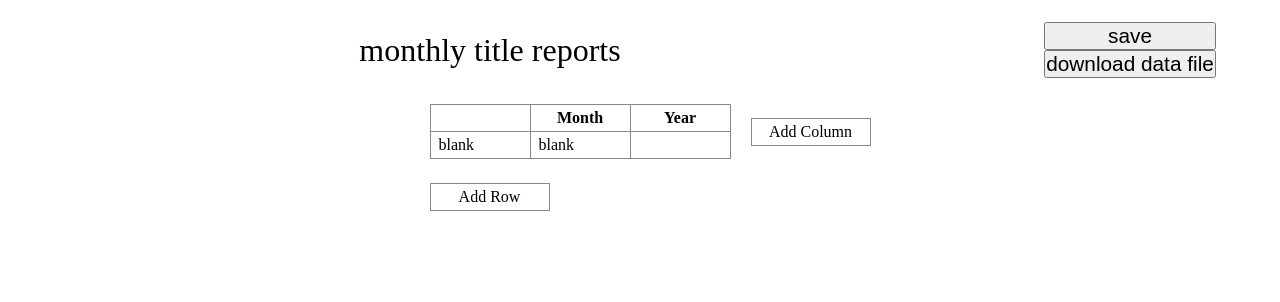
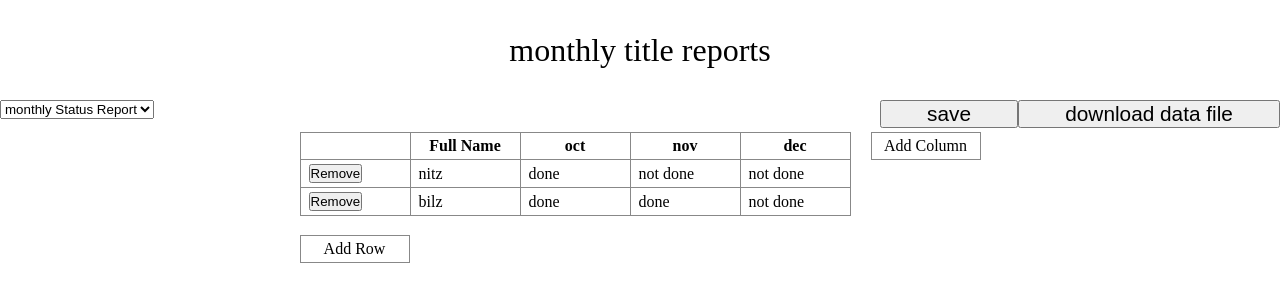
Before and after one commit to darc-coder/data-sheet, a plain HTML site: page index.html in a window 1280 px wide. Drawn offline with Linux system fonts and the light colour scheme.

Commit message:
dev-release v0.5

```diff
--- a/data.js
+++ b/data.js
@@ -1,12 +1,14 @@
 let data = {
-    monthlyStatusReport: {
+    "monthlyStatusReport": {
+        primarycolumn: "Full Name",
         columns: ["oct", "nov", "dec"],
         rows: {
             "nitz": ["done", "not done", "not done"],
             "bilz": ["done", "done", "not done"]
         }
     },
-    data1: {
+    "data-1": {
+        primarycolumn: "Full Name",
         columns: ["url fundamentals", "ethics training"],
         rows: {
             "Nitz": ["yes", "no"],
@@ -16,6 +18,6 @@ let data = {
 }
 
 let chartNames = {
-    monthlyStatusReport: "Monthly Status Report",
-    data1: "completed funda and ethics"
+    "monthlyStatusReport": "Monthly Status Report",
+    "data-1": "completed funda and ethics"
 }
--- a/index.html
+++ b/index.html
@@ -16,6 +16,14 @@
             <div class="sheet-title">
                 monthly title reports
             </div>
+        </div>
+        <div class="control-bar">
+            <div class="selectChart">
+                <select name="abc" title="Select a Chart">
+                    <option value="monthlyStatusReport">monthly Status Report</option>
+                    <option value="Data1">Data1</option>
+                </select>
+            </div>
             <div class="controls">
                 <button>save</button>
                 <button> download data file </button>
@@ -29,16 +37,12 @@
                 <table id="data" class="table data-table" contenteditable="true">
                     <thead>
                         <tr>
-                            <th> </th>
-                            <th>Month</th>
-                            <th>Year</th>
+
                         </tr>
                     </thead>
                     <tbody>
                         <tr>
-                            <td>blank</td>
-                            <td>blank</td>
-                            <td></td>
+
                         </tr>
                     </tbody>
                 </table>
--- a/script.js
+++ b/script.js
@@ -10,6 +10,17 @@ function addColumn() {
 document.querySelector('.add-column').onclick = addColumn
 document.querySelector('.add-row').onclick = addRow
 
+function getRemoveButton() {
+    let button = document.createElement('input');
+
+    button.type = 'button';
+    button.value = 'Remove';
+
+    // add button's 'onclick' event.
+    button.setAttribute('onclick', 'removeRow(this)');
+
+    return button;
+}
 
 // now, add a new to the TABLE.
 function addRow() {
@@ -26,30 +37,27 @@ function addRow() {
 
         if (c == 0) {      // the first column.
             // add a button in every new row in the first column.
-            let button = document.createElement('input');
 
-            // set input attributes.
-            button.setAttribute('type', 'button');
-            button.setAttribute('value', 'Remove');
-
-            // add button's 'onclick' event.
-            button.setAttribute('onclick', 'removeRow(this)');
+            let button = getRemoveButton();
 
             td.appendChild(button);
         }
         else {
-            // rest column, will have textbox.
-
-
+            // rest column
             td.innerText = "Click to edit R";
-
         }
     }
 }
 
-function Loadtable() {
-    let datacols = data.monthlyStatusReport.columns;
-    let datarows = data.monthlyStatusReport.rows;
+function removeRow(event) {
+    let table = document.querySelector('table');
+    // button -> td -> tr.
+    table.deleteRow(event.parentNode.parentNode.rowIndex);
+}
+
+function Loadtable(chartName) {
+    let datacols = data[chartName].columns;
+    let datarows = data[chartName].rows;
     let tableheader = document.querySelector('table thead');
     let tablebody = document.querySelector('table tbody');
 
@@ -59,14 +67,29 @@ function Loadtable() {
     let newheadrow = document.createElement('tr');
     tableheader.append(newheadrow);
 
+    // setting table header, top-left cell blank
+    let newrowdata = document.createElement('th');
+    let primarycol = document.createElement('th');
+
+    primarycol.innerText = data[chartName].primarycolumn;
+
+    newheadrow.append(newrowdata, primarycol);
+
     datacols.forEach((colString, index) => {
         let newrowdata = document.createElement('th');
         newrowdata.innerText = colString;
         newheadrow.append(newrowdata);
     });
 
+    // now setting table body, first create rows then columns
     for (const it in datarows) {
         let newbodyrow = document.createElement('tr');
+        let newrowdata = document.createElement('td');
+        let primarycol = document.createElement('td');
+
+        primarycol.innerText = it;
+        newrowdata.append(getRemoveButton());
+        newbodyrow.append(newrowdata, primarycol);
 
         datarows[it].forEach((colString, index) => {
             let newrowdata = document.createElement('td');
@@ -76,3 +99,9 @@ function Loadtable() {
         tablebody.append(newbodyrow);
     }
 }
+
+// Call the Load Function
+for (const it in chartNames) {
+    Loadtable(it);
+    break;
+}
--- a/style.css
+++ b/style.css
@@ -5,17 +5,21 @@
 }
 
 header .top-bar{
-    display: grid;
-    grid-template-columns: 1fr 300px;
-    justify-items: center;
+    display: flex;
+    justify-content: center;
     align-items: center;
     height: 100px;
     font-size: 2rem;
 }
 
-.top-bar .controls{
+.control-bar{
     display: grid;
-    grid-template-rows: auto auto;
+    grid-template-columns: auto 400px;
+}
+
+.control-bar .controls{
+    display: grid;
+    grid-template-columns: auto auto;
 }
 
 .controls button{
@@ -26,14 +30,14 @@ header .top-bar{
     display: grid;
     grid-template-rows: auto auto;
     justify-content: center;
-    row-gap: 20px;
+    row-gap: 15px;
 }
 
 .container .table-box{
     display: grid;
-    grid-template-columns: auto 100px;
+    grid-template-columns: auto auto;
     justify-content: center;
-    align-items: center;
+    align-items: flex-start;
     column-gap: 20px;
     padding: 4px 20px;
 }
@@ -46,13 +50,13 @@ header .top-bar{
 .data-table th, .data-table td{
     border: 1px solid #888;
     padding: 4px 8px;
-    min-width: 100px;
+    min-width: 110px;
 }
 
 .add-column, .add-row{
     border: 1px solid #888;
     padding: 4px 8px;
-    width: 120px;
+    width: 110px;
     text-align: center;
 }
 
```
Also changed, not shown: 1 other file.
